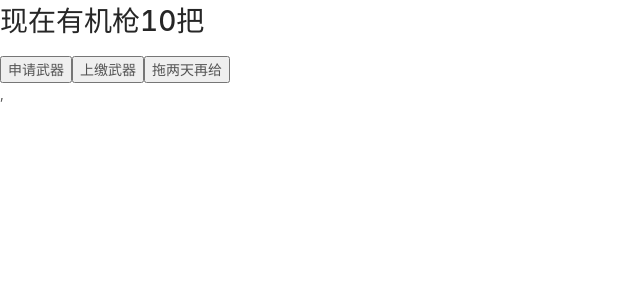
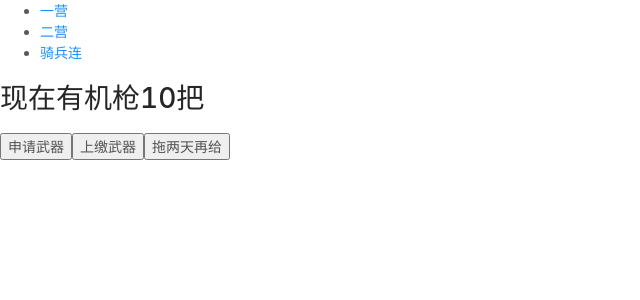
Before and after one commit to hyx546/project, a React (Create React App) app in the folder react-imooc/: page / in a window 1280 px wide. Shown: the top 300 px of the page, without its empty margins (0-640 px from the left). Built offline with nearby package versions, Linux system fonts and the light colour scheme.

Commit message:
react-router4

```diff
--- a/react-imooc/package.json
+++ b/react-imooc/package.json
@@ -7,12 +7,14 @@
     "@testing-library/react": "^9.3.2",
     "@testing-library/user-event": "^7.1.2",
     "@types/react-redux": "^7.1.7",
+    "@types/react-router-dom": "^5.1.3",
     "@types/redux-thunk": "^2.1.0",
     "antd-mobile": "^2.3.1",
     "mongoose": "^5.9.7",
     "react": "^16.13.1",
     "react-dom": "^16.13.1",
     "react-redux": "^7.2.0",
+    "react-router-dom": "^5.1.2",
     "react-scripts": "3.4.1",
     "redux": "^4.0.5",
     "redux-thunk": "^2.3.0"
@@ -40,6 +42,7 @@
   },
   "devDependencies": {
     "babel-plugin-import": "^1.13.0",
+    "babel-plugin-transform-decorators-legacy": "^1.3.5",
     "customize-cra": "^0.9.1",
     "react-app-rewired": "^2.1.5"
   },
--- a/react-imooc/src/index.js
+++ b/react-imooc/src/index.js
@@ -3,6 +3,8 @@ import ReactDom from 'react-dom'
 import Test from './Test'
 import {createStore, applyMiddleware,compose} from 'redux'
 import thunk from 'redux-thunk'
+
+import {BrowserRouter,Route,Link} from 'react-router-dom'
 import {Provider} from 'react-redux'
 import { counter } from './index.redux'
 
@@ -21,8 +23,32 @@ const store = createStore(counter,compose(
 
 // store.subscribe(render)
 
+function Erying() {
+  return <h2>二营</h2>
+}
+function Qibinglian() {
+  return <h2>骑兵连</h2>
+}
+
 ReactDom.render(
-  (<Provider store={store}>
-    <Test/>,
-    </Provider>),
+(<Provider store={store}>
+    <BrowserRouter>
+      <div>
+        <ul>
+          <li>
+            <Link to='/'>一营</Link>
+          </li>
+          <li>
+            <Link to='/erying'>二营</Link>
+          </li>
+          <li>
+            <Link to='/qibinglian'>骑兵连</Link>
+          </li>
+        </ul>
+        <Route path='/'exact component={Test}></Route>
+        <Route path='/erying' component={Erying}></Route>
+        <Route path='/qibinglian' component={Qibinglian}></Route>
+      </div>
+    </BrowserRouter>
+  </Provider>),
   document.getElementById('root'))
```
Also changed, not shown: 1 other file (tests, documents, lock files or other folders).
